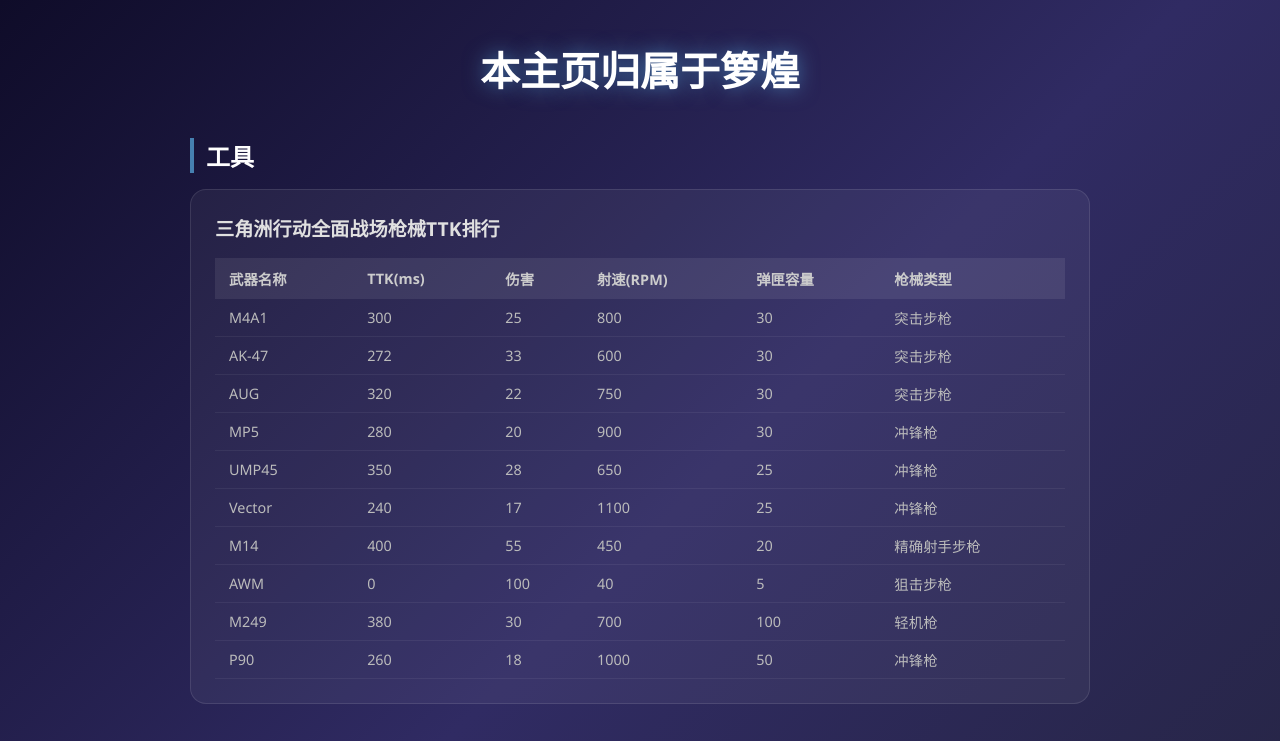
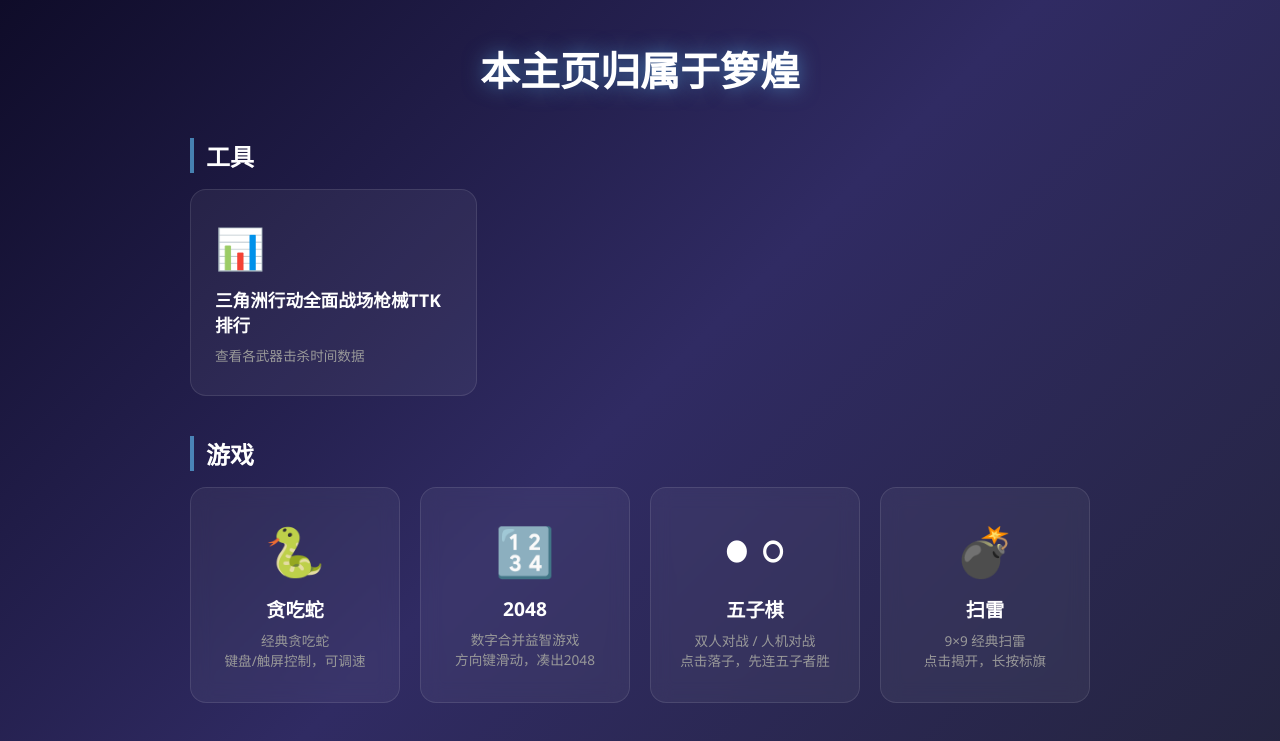
Before and after one commit to xxxand/xxxand.github.io, a website: page index.html in a window 1280 px wide. Shown: the top 741 px of the page. Drawn offline with Linux system fonts and the light colour scheme.

Commit message:
Make TTK ranking a separate page (dfttk.html), tool card links to it

```diff
--- a/css/index.css
+++ b/css/index.css
@@ -37,47 +37,67 @@ body {
   border-left: 4px solid rgba(100, 200, 255, 0.6);
 }
 
-/* Tool card */
+/* Tools */
+.tools {
+  display: grid;
+  grid-template-columns: repeat(auto-fill, minmax(240px, 1fr));
+  gap: 20px;
+}
+
 .tool-card {
   background: rgba(255, 255, 255, 0.05);
   border: 1px solid rgba(255, 255, 255, 0.1);
   border-radius: 16px;
-  padding: 24px;
+  padding: 30px 24px;
+  text-decoration: none;
+  color: #fff;
+  transition: all 0.3s ease;
+  position: relative;
+  overflow: hidden;
+}
+
+.tool-card::before {
+  content: "";
+  position: absolute;
+  top: 0;
+  left: -100%;
+  width: 100%;
+  height: 100%;
+  background: linear-gradient(
+    90deg,
+    transparent,
+    rgba(255, 255, 255, 0.05),
+    transparent
+  );
+  transition: left 0.5s ease;
+}
+
+.tool-card:hover::before {
+  left: 100%;
+}
+
+.tool-card:hover {
+  transform: translateY(-6px);
+  border-color: rgba(52, 152, 219, 0.5);
+  box-shadow: 0 16px 32px rgba(0, 0, 0, 0.4);
+  background: rgba(52, 152, 219, 0.1);
+}
+
+.tool-icon {
+  font-size: 2.5rem;
+  margin-bottom: 12px;
+  display: block;
 }
 
 .tool-name {
-  font-size: 1.2rem;
-  margin-bottom: 16px;
-  color: #e0e0e0;
+  font-size: 1.1rem;
+  font-weight: bold;
+  margin-bottom: 8px;
 }
 
-.table-wrap {
-  overflow-x: auto;
-}
-
-table {
-  width: 100%;
-  border-collapse: collapse;
-  font-size: 0.9rem;
-}
-
-th {
-  background: rgba(255, 255, 255, 0.08);
-  padding: 10px 14px;
-  text-align: left;
-  font-weight: 600;
-  color: #ccc;
-  white-space: nowrap;
-}
-
-td {
-  padding: 8px 14px;
-  border-bottom: 1px solid rgba(255, 255, 255, 0.06);
-  color: #bbb;
-}
-
-tr:hover td {
-  background: rgba(255, 255, 255, 0.03);
+.tool-desc {
+  font-size: 0.85rem;
+  color: #999;
 }
 
 /* Games */
@@ -169,14 +189,4 @@ tr:hover td {
   .title {
     font-size: 1.8rem;
   }
-  .tool-card {
-    padding: 16px;
-  }
-  table {
-    font-size: 0.8rem;
-  }
-  th,
-  td {
-    padding: 6px 10px;
-  }
 }
--- a/index.html
+++ b/index.html
@@ -12,14 +12,12 @@
 
       <section class="section">
         <h2 class="section-title">工具</h2>
-        <div class="tool-card">
-          <h3 class="tool-name">三角洲行动全面战场枪械TTK排行</h3>
-          <div class="table-wrap">
-            <table id="ttkTable">
-              <thead></thead>
-              <tbody></tbody>
-            </table>
-          </div>
+        <div class="tools">
+          <a href="dfttk.html" class="tool-card">
+            <span class="tool-icon">📊</span>
+            <div class="tool-name">三角洲行动全面战场枪械TTK排行</div>
+            <div class="tool-desc">查看各武器击杀时间数据</div>
+          </a>
         </div>
       </section>
 
@@ -52,53 +50,5 @@
         </div>
       </section>
     </div>
-
-    <script>
-      (function () {
-        fetch("dfttk.csv")
-          .then(function (res) {
-            return res.text();
-          })
-          .then(function (csv) {
-            var rows = csv.trim().split("\n");
-            if (rows.length < 2) return;
-            var headers = rows[0].split(",");
-
-            var thead = document.querySelector("#ttkTable thead");
-            var tr = document.createElement("tr");
-            headers.forEach(function (h) {
-              var th = document.createElement("th");
-              th.textContent = h.trim();
-              tr.appendChild(th);
-            });
-            thead.appendChild(tr);
-
-            var tbody = document.querySelector("#ttkTable tbody");
-            for (var i = 1; i < rows.length; i++) {
-              var cols = rows[i].split(",");
-              var bodyTr = document.createElement("tr");
-              cols.forEach(function (val, j) {
-                var td = document.createElement("td");
-                var num = parseFloat(val);
-                if (
-                  !isNaN(num) &&
-                  headers[j] !== "武器名称" &&
-                  headers[j] !== "枪械类型"
-                ) {
-                  td.textContent = num.toFixed(0);
-                } else {
-                  td.textContent = val.trim();
-                }
-                bodyTr.appendChild(td);
-              });
-              tbody.appendChild(bodyTr);
-            }
-          })
-          .catch(function () {
-            document.querySelector(".tool-card").innerHTML +=
-              '<p style="color:#e74c3c">加载 TTK 数据失败</p>';
-          });
-      })();
-    </script>
   </body>
 </html>
```
Also changed, not shown: dfttk.html (added, +167 -0 lines).
